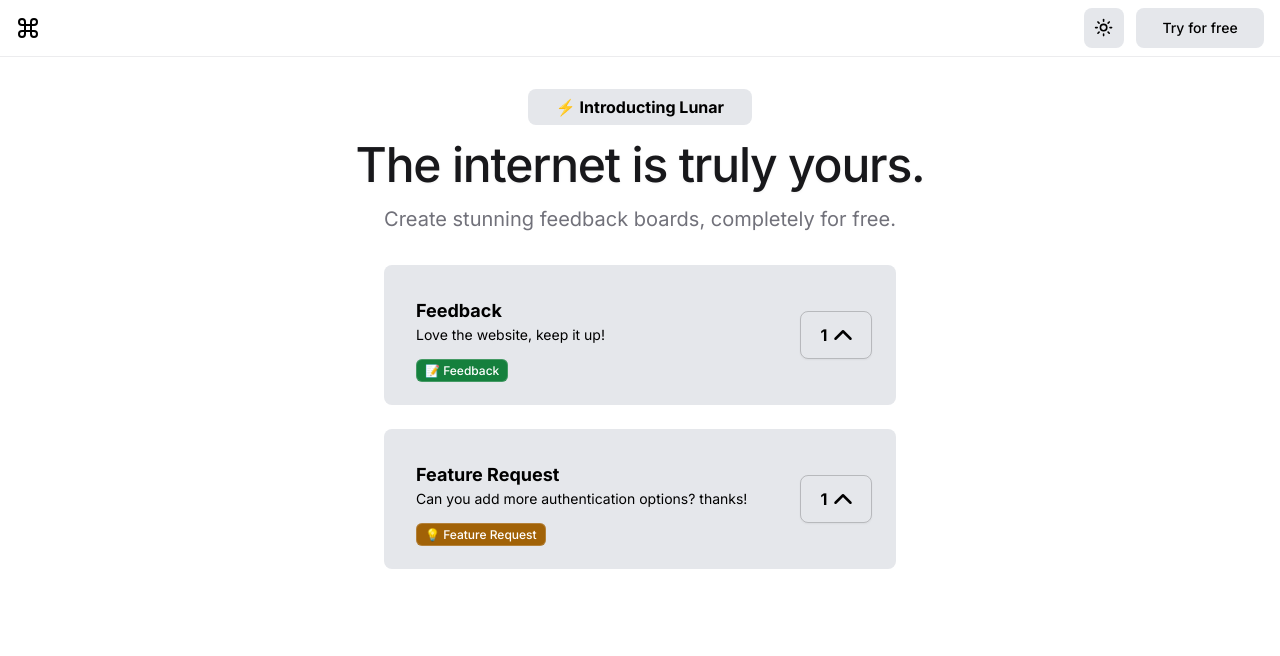
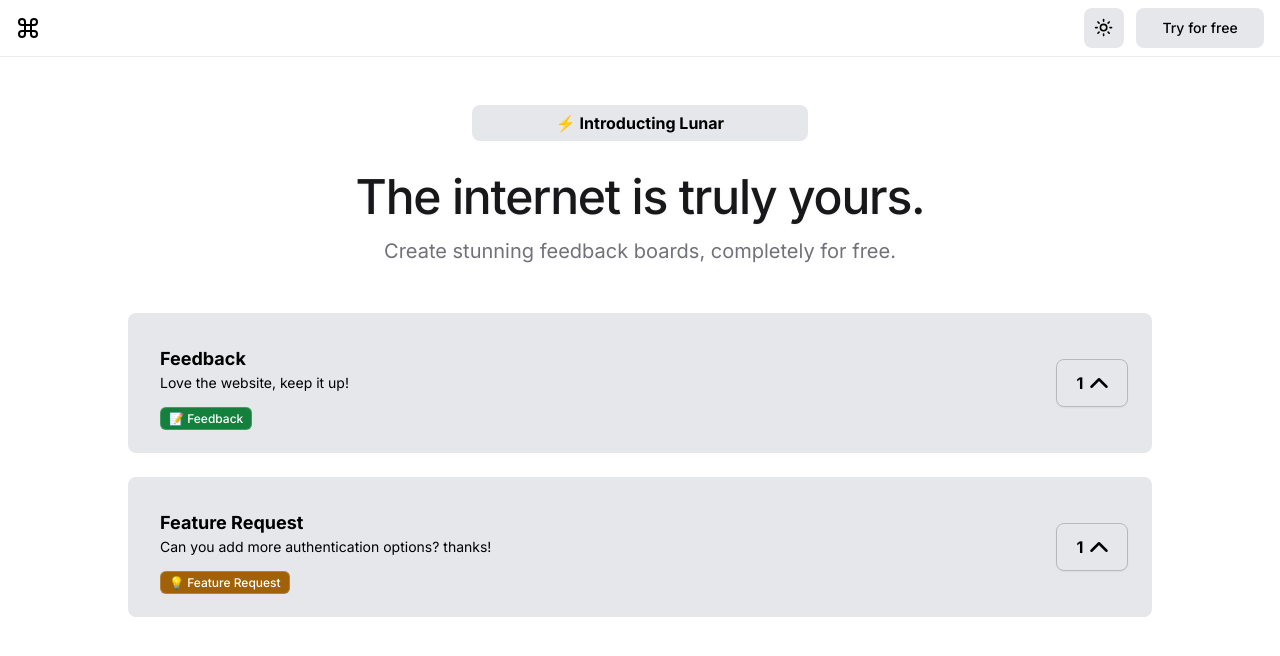
Before and after one commit to ramezj/astralics, a Next.js app in the folder client/: page / in a window 1280 px wide. Shown: the top 656 px of the page. Built offline with nearby package versions, Linux system fonts and the light colour scheme; no server answers.

Commit message:
🚑 tailwind.config.js

```diff
--- a/client/components/b/CreateFeedback.js
+++ b/client/components/b/CreateFeedback.js
@@ -128,7 +128,7 @@ export default function CreateFeedback(props) {
                 leaveTo="opacity-0 scale-95"
               >
                 <Dialog.Panel className="transform overflow-hidden bg-transparent text-left align-middle transition-all">
-                <Card className="2xl:w-[30rem] xl:w-[30rem] lg:w-[25rem] w-[23rem] border-black/10 dark:border-white/10">
+                <Card className="2xl:w-[30rem] xl:w-[30rem] lg:w-[25rem] w-[25rem] border-black/10 dark:border-white/10">
       <CardHeader>
         <CardTitle>Create Feedback</CardTitle>
         <CardDescription>Create your feedback post in seconds.</CardDescription>
--- a/client/tailwind.config.js
+++ b/client/tailwind.config.js
@@ -9,6 +9,9 @@ module.exports = {
   ],
   prefix: "",
   theme: {
+    screens: {
+      "xs":"425px"
+    },
     container: {
       center: true,
       padding: "2rem",
```
